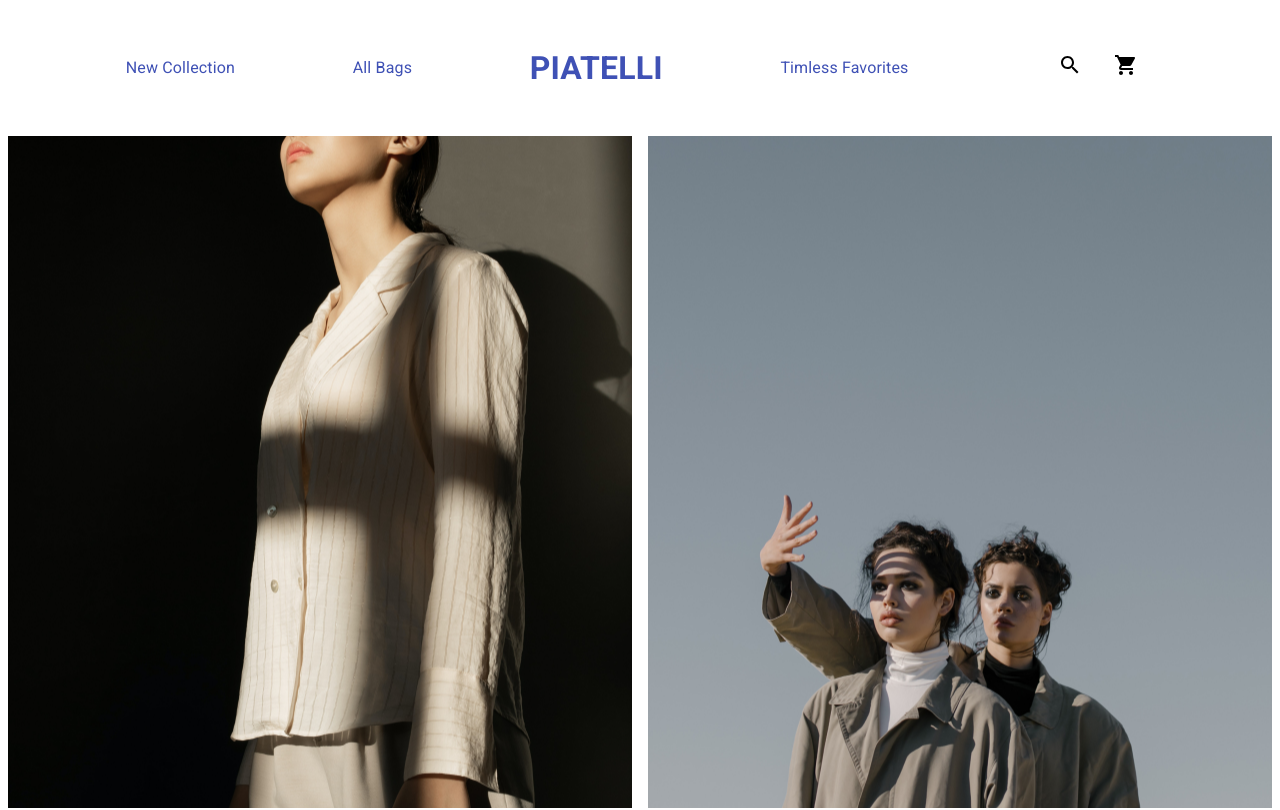
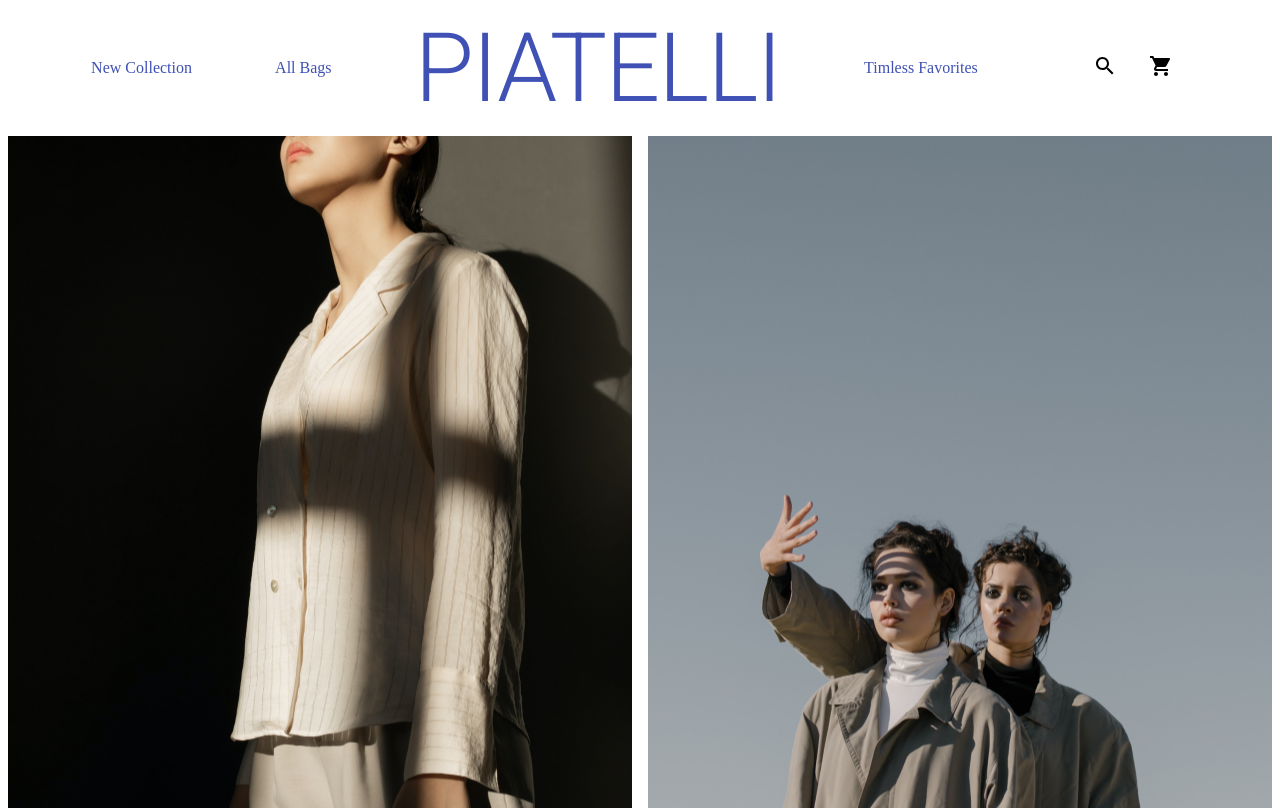
Before and after one commit to camillejustine/piattelli, a React (Create React App) app: page / in a window 1280 px wide. Shown: the top 810 px of the page. Built offline with nearby package versions, Linux system fonts and the light colour scheme.

Commit message:
cart now opens and closes correctly

```diff
--- a/package.json
+++ b/package.json
@@ -5,6 +5,7 @@
   "dependencies": {
     "@material-ui/core": "^4.11.3",
     "@material-ui/icons": "^4.11.2",
+    "@material-ui/styles": "^4.11.3",
     "@testing-library/jest-dom": "^5.11.9",
     "@testing-library/react": "^11.2.5",
     "@testing-library/user-event": "^12.8.1",
--- /dev/null
+++ b/src/components/header/Cart.tsx
@@ -0,0 +1,49 @@
+import { Box, Typography } from "@material-ui/core";
+import { CSSProperties } from "@material-ui/styles";
+import CloseIcon from '@material-ui/icons/Close';
+import { ShoppingCart as CartIcon } from "@material-ui/icons";
+import React, { Component, useState } from "react";
+import { flexbox } from '@material-ui/system';
+
+
+interface IProps {
+  isVisible: boolean,
+  onHide: () => void,
+}
+
+function Cart(props: IProps) {
+
+  return (
+    <Box>
+      {props.isVisible ? (
+        <Box
+          style={rootStyle}
+          className="animate__animated animate__slideInRight"
+        >
+          <Box display='flex'>
+            <Box justifyContent='space-between'>
+            <CloseIcon onClick={props.onHide} ></CloseIcon>
+            <CartIcon></CartIcon>
+            </Box>
+            <Typography variant="body1">testing</Typography>
+          </Box>
+          <Box>
+
+          </Box>
+        </Box>
+      ) : null}
+    </Box>
+  );
+}
+
+const rootStyle: CSSProperties = {
+  position: "fixed",
+  width: "20rem",
+  height: "40rem",
+  top: 0,
+  right: 0,
+  backgroundColor: "white",
+  border: "1px solid black",
+};
+
+export default Cart;
--- a/src/components/header/Header.tsx
+++ b/src/components/header/Header.tsx
@@ -1,64 +1,55 @@
 import { Box, Link, TextField, Typography } from "@material-ui/core";
-import { Component, CSSProperties } from "react";
+import { Component, CSSProperties, useEffect, useState } from "react";
 import SearchIcon from "@material-ui/icons/Search";
-import { ShoppingCart } from "@material-ui/icons";
+import { ShoppingCart as CartIcon } from "@material-ui/icons";
 import "animate.css/animate.css";
-interface IState {
-  searchClicked: boolean;
-}
+import Cart from "./Cart";
 
-class Header extends Component<{}, IState> {
-  constructor(props: any) {
-    super(props);
+function Header() {
+  const [searchClicked, setSearchClicked] = useState(false);
+  const [isCartVisible, setIsCartVisible] = useState(false);
 
-    this.state = {
-      searchClicked: false,
-    };
-
-    this.onSearchClick = this.onSearchClick.bind(this);
-    this.onLeavingSeachField = this.onLeavingSeachField.bind(this);
+  function hideCart() {
+    setIsCartVisible(false);
   }
 
-  onSearchClick() {
-      this.setState({ searchClicked: true })
-  }
-
-  onLeavingSeachField(){
-    this.setState({ searchClicked: false })
-
-  }
-
-  render() {
-    console.log(this.state.searchClicked);
-
     return (
-      <Typography>
         <Box style={rootStyle}>
           <Link>New Collection</Link>
           <Link>All Bags</Link>
           <Link>
-            <h1>PIATELLI</h1>
+            <Typography variant='h1'>
+              PIATELLI
+            </Typography>
           </Link>
           <Link>Timless Favorites</Link>
           <Box display="flex" m="1rem">
-            <Box onClick={this.onSearchClick} m="1rem">
-              {!this.state.searchClicked ? (
+            <Box onClick={() => setSearchClicked(true)} m="1rem">
+              {!searchClicked
+              ? (
                 <SearchIcon />
               ) : (
                 <form className='animate__animated animate__backInRight'>
-                  <TextField autoFocus onBlur={this.onLeavingSeachField} id="standard-basic" label="Standard" />
+                  <TextField autoFocus onBlur={() => setSearchClicked(false)} id="standard-basic" label="Standard" />
                 </form>
               )}
             </Box>
             <Box m="1rem">
-              <ShoppingCart />
+              {/* Icon */}
+              <CartIcon onClick={ () => {
+                setIsCartVisible(true);
+                console.log('clicked');
+                console.log(isCartVisible);
+
+              }}/>
+              {/* Cart view */}
+              <Cart onHide={hideCart} isVisible={isCartVisible}/>
             </Box>
           </Box>
         </Box>
-      </Typography>
     );
   }
-}
+
 
 const rootStyle: CSSProperties = {
   top: 0,
--- a/tsconfig.json
+++ b/tsconfig.json
@@ -10,8 +10,8 @@
     "strictPropertyInitialization": true,
     "noImplicitThis": true,
     "alwaysStrict": true,
-    "noUnusedLocals": true,
-    "noUnusedParameters": true,
+    "noUnusedLocals": false,
+    "noUnusedParameters": false,
     "noImplicitReturns": true,
     "noFallthroughCasesInSwitch": true,
     "noUncheckedIndexedAccess": true,
```
Also changed, not shown: 1 other file (tests, documents, lock files or other folders).
